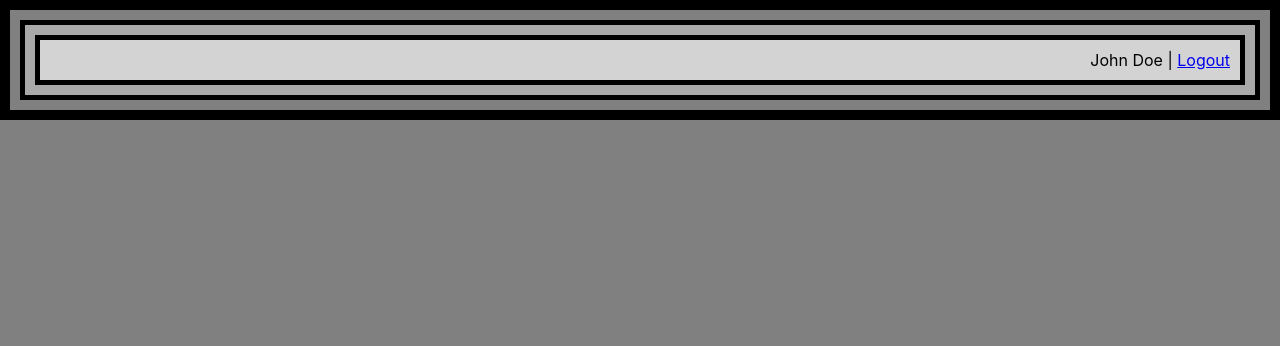
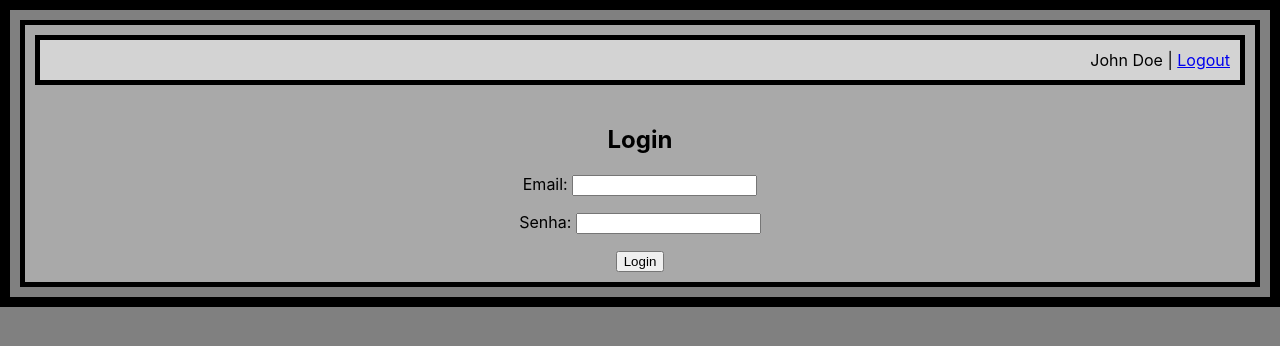
Before and after one commit to emerson-pereira/doctor-case-label, a React (Create React App) app in the folder frontend/: page /login in a window 1280 px wide. Before the commit this address had no page. Shown: the top 346 px of the page. Built offline with nearby package versions, Linux system fonts and the light colour scheme.

Commit message:
add login route and component

```diff
--- a/frontend/src/App.tsx
+++ b/frontend/src/App.tsx
@@ -1,6 +1,7 @@
 import React from 'react';
 import { Routes, Route, Link } from "react-router-dom";
 import './App.css';
+import Login from './components/Login';
 import MainSection from './components/MainSection';
 import TopBar from './components/TopBar'
 
@@ -10,6 +11,7 @@ function App() {
       <TopBar />
       <Routes>
         <Route path="/" element={<MainSection />} />
+        <Route path="/login" element={<Login />} />
       </Routes>
     </div>
   );
--- /dev/null
+++ b/frontend/src/components/Login/Style.css
@@ -0,0 +1,3 @@
+.Login {
+  padding: 10px;
+}
--- /dev/null
+++ b/frontend/src/components/Login/index.tsx
@@ -0,0 +1,30 @@
+import React from 'react';
+import './Style.css';
+
+function handleSubmit(event: React.FormEvent<HTMLFormElement>) { }
+
+function Login() {
+  return (
+    <section className="Login">
+      <h2>Login</h2>
+
+      <form onSubmit={handleSubmit}>
+        <p>
+          <label>
+            Email: <input name="email" type="text" />
+          </label>{" "}
+        </p>
+
+        <p>
+          <label>
+            Senha: <input name="password" type="password" />
+          </label>{" "}
+        </p>
+
+        <button type="submit">Login</button>
+      </form>
+    </section>
+  );
+}
+
+export default Login;
```
